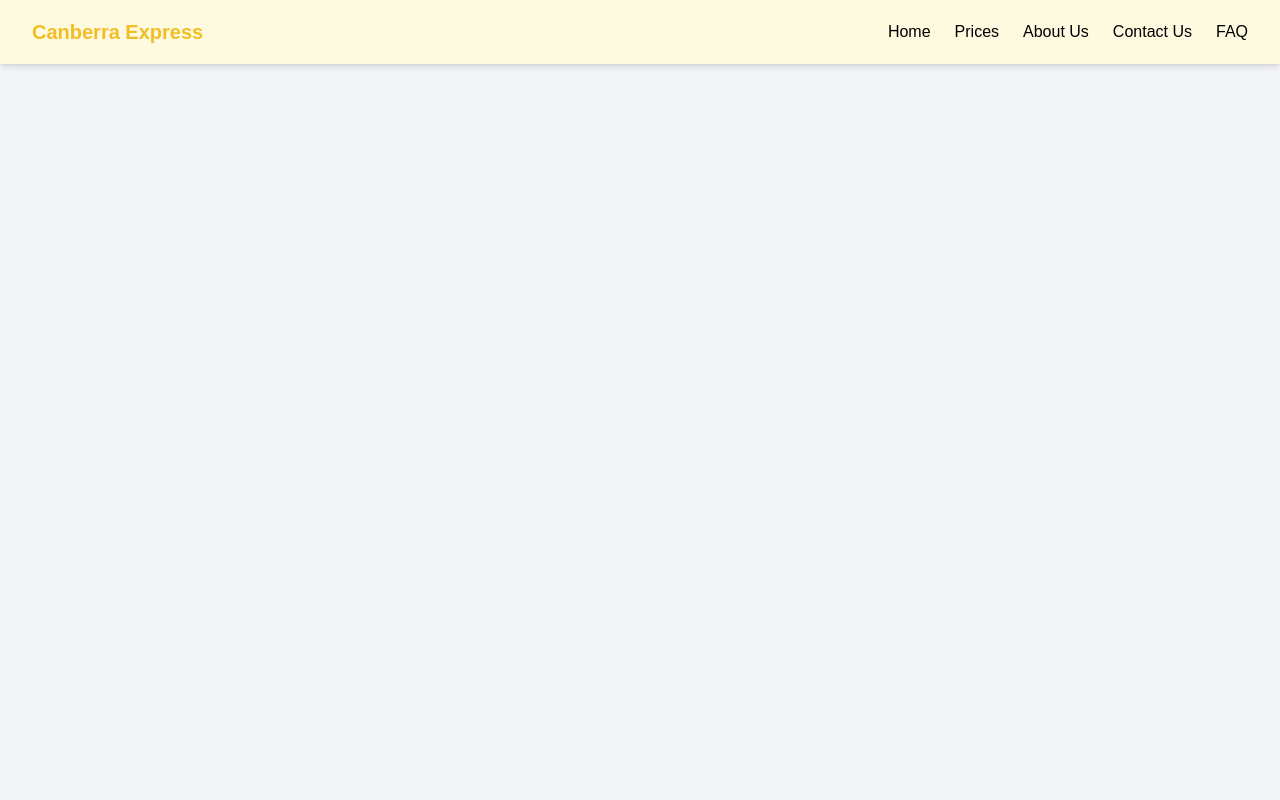
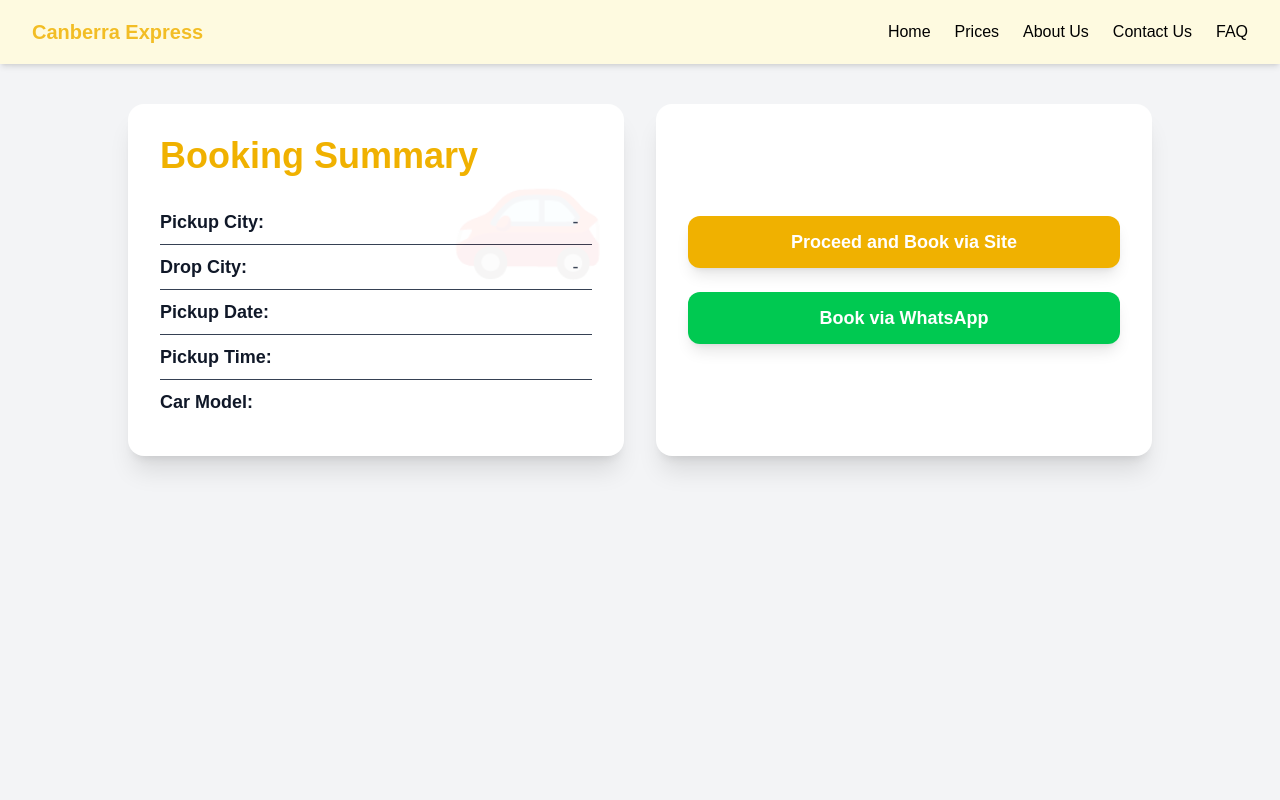
Before and after one commit to Azharelahi/Canberra-Express, a Next.js app: page /booking-page in a window 1280 px wide. Shown: the top 800 px of the page. Built offline with nearby package versions, Linux system fonts and the light colour scheme.

Commit message:
file system improved

```diff
--- a/src/app/booking-page/BookingClient.js
+++ b/src/app/booking-page/BookingClient.js
@@ -1,4 +1,4 @@
-'use client';
+"use client";
 
 import { useSearchParams } from "next/navigation";
 import { useState, useEffect } from "react";
@@ -22,11 +22,13 @@ export default function BookingClient() {
     phone: "",
   });
 
+  // Load saved info from localStorage
   useEffect(() => {
     const saved = localStorage.getItem("bookingUserInfo");
     if (saved) setFormData(JSON.parse(saved));
   }, []);
 
+  // Save to localStorage on change
   useEffect(() => {
     localStorage.setItem("bookingUserInfo", JSON.stringify(formData));
   }, [formData]);
@@ -39,8 +41,143 @@ export default function BookingClient() {
   return (
     <div className="min-h-screen bg-gray-100 py-10 px-4 sm:px-8">
       <div className="max-w-5xl mx-auto grid grid-cols-1 md:grid-cols-2 gap-8">
-        {/* Your JSX as before (Booking Summary + Form) */}
-        {/* Copy your entire previous JSX here — no changes needed */}
+        {/* LEFT SIDE: Booking Summary */}
+        <motion.div
+          initial={{ opacity: 0, y: -10 }}
+          animate={{ opacity: 1, y: 0 }}
+          className="bg-white shadow-xl rounded-2xl p-6 sm:p-8 relative overflow-hidden"
+        >
+          <h2 className="text-4xl font-extrabold text-yellow-500 mb-6 animate__animated animate__fadeIn">
+            Booking Summary
+          </h2>
+          <table className="w-full text-left text-gray-700 text-lg">
+            <tbody>
+              <tr className="border-b">
+                <td className="font-semibold text-gray-900 py-2 pr-4">
+                  Pickup City:
+                </td>
+                <td>
+                  {pickAddress} - {pickLocation}
+                </td>
+              </tr>
+              <tr className="border-b">
+                <td className="font-semibold text-gray-900 py-2 pr-4">
+                  Drop City:
+                </td>
+                <td>
+                  {dropAddress} - {dropLocation}
+                </td>
+              </tr>
+              <tr className="border-b">
+                <td className="font-semibold text-gray-900 py-2 pr-4">
+                  Pickup Date:
+                </td>
+                <td>{pickupDate}</td>
+              </tr>
+              <tr className="border-b">
+                <td className="font-semibold text-gray-900 py-2 pr-4">
+                  Pickup Time:
+                </td>
+                <td>{pickupTime}</td>
+              </tr>
+              <tr>
+                <td className="font-semibold text-gray-900 py-2 pr-4">
+                  Car Model:
+                </td>
+                <td>{carName}</td>
+              </tr>
+            </tbody>
+          </table>
+          <div className="absolute top-0 right-0 opacity-5 text-[8rem] font-bold text-yellow-300 pointer-events-none select-none pr-4 pt-2">
+            🚗
+          </div>
+        </motion.div>
+
+        {/* RIGHT SIDE: Actions */}
+        <motion.div
+          initial={{ opacity: 0, y: 10 }}
+          animate={{ opacity: 1, y: 0 }}
+          className="flex flex-col justify-center bg-white shadow-xl rounded-2xl p-6 sm:p-8"
+        >
+          {!showForm && (
+            <div className="flex flex-col gap-6">
+              <button
+                onClick={() => setShowForm(true)}
+                className="w-full bg-yellow-500 hover:bg-yellow-400 text-white text-lg font-semibold py-3 rounded-xl transition-all duration-300 shadow-lg"
+              >
+                Proceed and Book via Site
+              </button>
+
+              {/* WhatsApp stays here when form is not shown */}
+              <a
+                href={`https://wa.me/61412345678?text=Hi, I want to book a car from ${pickLocation} to ${dropLocation} on ${pickupDate} at ${pickupTime}. Car Model: ${carName}`}
+                target="_blank"
+                rel="noopener noreferrer"
+                className="w-full bg-green-500 hover:bg-green-400 text-white text-lg font-semibold py-3 rounded-xl text-center transition-all duration-300 shadow-lg"
+              >
+                Book via WhatsApp
+              </a>
+            </div>
+          )}
+
+          {/* FORM */}
+          <AnimatePresence>
+            {showForm && (
+              <motion.form
+                initial={{ opacity: 0, y: 20 }}
+                animate={{ opacity: 1, y: 0 }}
+                exit={{ opacity: 0, y: 10 }}
+                className="flex flex-col gap-4 mt-4"
+              >
+                <input
+                  type="text"
+                  name="name"
+                  value={formData.name}
+                  onChange={handleChange}
+                  placeholder="Your Name"
+                  className="w-full border-2 border-yellow-500 rounded-xl px-4 py-3 focus:outline-none focus:ring-2 focus:ring-yellow-500 transition-all text-gray-800 font-semibold shadow-md"
+                />
+                <input
+                  type="email"
+                  name="email"
+                  value={formData.email}
+                  onChange={handleChange}
+                  placeholder="Your Email"
+                  className="w-full border-2 border-yellow-500 rounded-xl px-4 py-3 focus:outline-none focus:ring-2 focus:ring-yellow-500 transition-all text-gray-800 font-semibold shadow-md"
+                />
+                <input
+                  type="tel"
+                  name="phone"
+                  value={formData.phone}
+                  onChange={handleChange}
+                  placeholder="Your Phone"
+                  className="w-full border-2 border-yellow-500 rounded-xl px-4 py-3 focus:outline-none focus:ring-2 focus:ring-yellow-500 transition-all text-gray-800 font-semibold shadow-md"
+                />
+
+                <button
+                  type="submit"
+                  onClick={(e) => {
+                    e.preventDefault();
+                    alert("Your booking has been submitted!");
+                  }}
+                  className="bg-yellow-500 hover:bg-yellow-400 text-white text-lg font-semibold py-3 rounded-xl transition-all duration-300 shadow-lg"
+                >
+                  Confirm Booking
+                </button>
+
+                {/* WhatsApp below the form */}
+                <a
+                  href={`https://wa.me/61412345678?text=Hi, I want to book a car from ${pickLocation} to ${dropLocation} on ${pickupDate} at ${pickupTime}. Car Model: ${carName}`}
+                  target="_blank"
+                  rel="noopener noreferrer"
+                  className="w-full bg-green-500 hover:bg-green-400 text-white text-lg font-semibold py-3 rounded-xl text-center transition-all duration-300 shadow-lg"
+                >
+                  Book via WhatsApp
+                </a>
+              </motion.form>
+            )}
+          </AnimatePresence>
+        </motion.div>
       </div>
     </div>
   );
```
